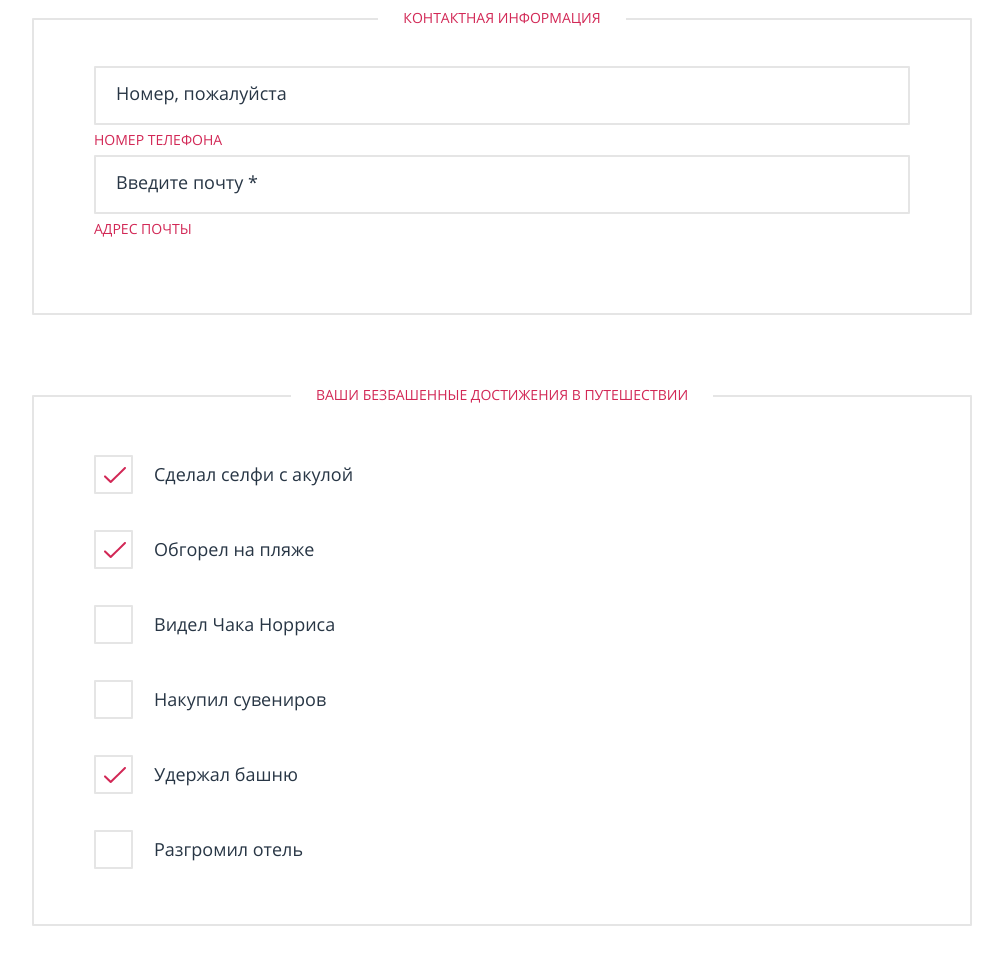
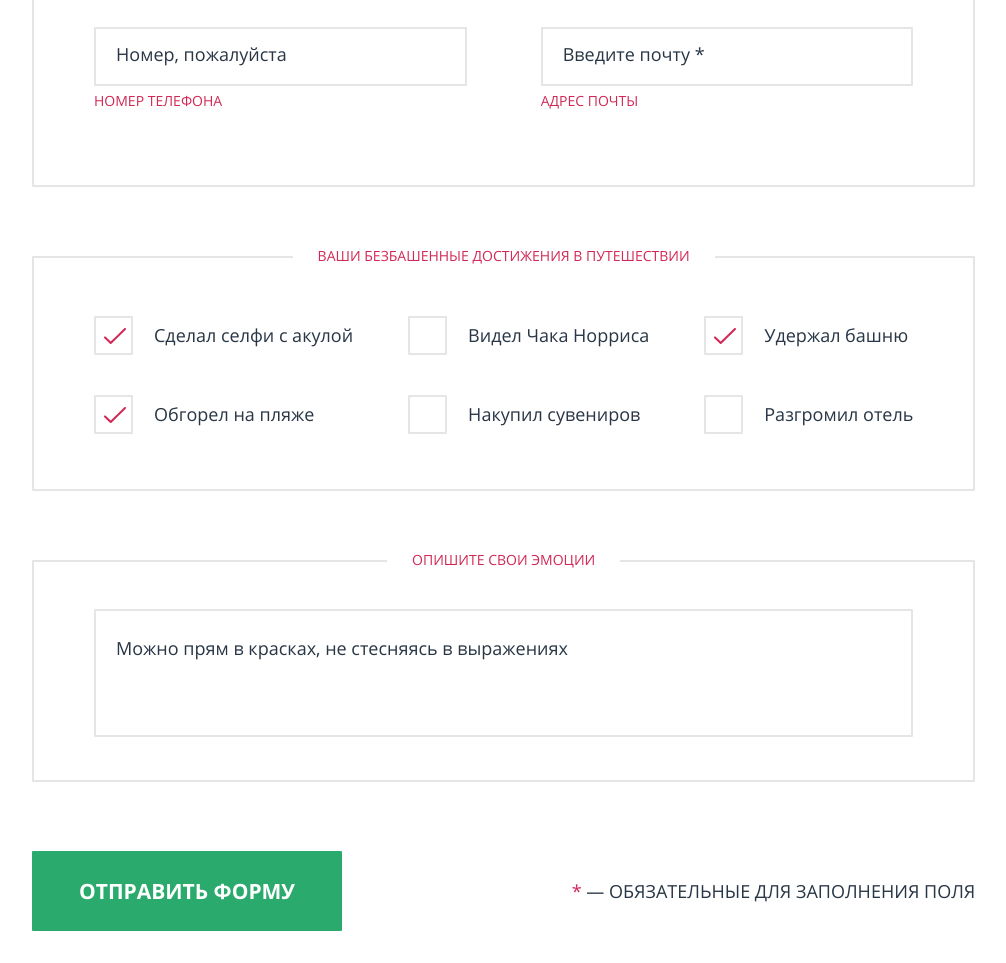
Before and after one commit to GrafLuck/1652277-pink-22, a website: page source/form.html in a window 1280 px wide. Shown: the part 676-1639 px from the top of the page, without its empty margins (138-1144 px from the left). Drawn offline with nearby package versions, Linux system fonts and the light colour scheme; files that its build step writes are made by us from their sources.

Commit message:
Продолжаю стилизовать страницу с формой

```diff
--- a/source/form.html
+++ b/source/form.html
@@ -67,8 +67,10 @@
           <h1 class="page-main__title title">Конкурс на самое безбашенное путешествие с Пинк</h1>
         </div>
       </div>
-      <p class="page-main__text container text">Поделитесь своей историей и получите шанс выиграть ценный приз — 1000  миль на вашу бонусную карту!</p>
-      <form class="form container container--only-desktop" method="POST" action="https://echo.htmlacademy.ru">
+      <div class="container container--only-desktop">
+        <p class="page-main__text text text--wide">Поделитесь своей историей и получите шанс выиграть ценный приз — 1000  миль на вашу бонусную карту! <span class="text text--wide text--tablet-visible">Пожалуйста, заполните форму ниже:</span>
+        </p>
+        <form class="form" method="POST" action="https://echo.htmlacademy.ru">
           <fieldset class="form__fieldset form__fieldset--name">
             <div class="container container--two-columns">
               <legend class="visually-hidden">Как Вас зовут?</legend>
@@ -92,27 +94,27 @@
             <div class="container container--two-columns ">
               <legend class="form__legend label">Ваши безбашенные достижения в путешествии</legend>
               <ul class="form__list form__list--border form__list--achieve">
-              <li class="form__item checkbox">
+                <li class="form__item form__item--checkbox checkbox">
                   <input class="visually-hidden checkbox__input" type="checkbox" name="achievement" value="selfi-shark" id="shark" checked>
                   <label class="checkbox__label label label--choice-input" for="shark">Сделал селфи с акулой</label>
                 </li>
-              <li class="form__item checkbox">
+                <li class="form__item form__item--checkbox checkbox">
                   <input class="visually-hidden checkbox__input" type="checkbox" name="achievement" value="burned-beach" id="beach" checked>
                   <label class="checkbox__label label label--choice-input" for="beach">Обгорел на пляже</label>
                 </li>
-              <li class="form__item checkbox">
+                <li class="form__item form__item--checkbox checkbox">
                   <input class="visually-hidden checkbox__input" type="checkbox" name="achievement" value="see-chuk" id="chuk">
                   <label class="checkbox__label label label--choice-input" for="chuk">Видел Чака Норриса</label>
                 </li>
-              <li class="form__item checkbox">
+                <li class="form__item form__item--checkbox checkbox">
                   <input class="visually-hidden checkbox__input" type="checkbox" name="achievement" value="buy-souvenirs" id="souvenirs">
                   <label class="checkbox__label label label--choice-input" for="souvenirs">Накупил сувениров</label>
                 </li>
-              <li class="form__item checkbox">
+                <li class="form__item form__item--checkbox checkbox">
                   <input class="visually-hidden checkbox__input" type="checkbox" name="achievement" value="keep-tower" id="tower" checked>
                   <label class="checkbox__label label label--choice-input" for="tower">Удержал башню</label>
                 </li>
-              <li class="form__item checkbox">
+                <li class="form__item form__item--checkbox checkbox">
                   <input class="visually-hidden checkbox__input" type="checkbox" name="achievement" value="destroy-hotel" id="hotel">
                   <label class="checkbox__label label label--choice-input" for="hotel">Разгромил отель</label>
                 </li>
@@ -162,12 +164,15 @@
             </div>
           </fieldset>
           <div class="form__send">
-          <div class="container container--two-columns ">
+            <div class="container container--two-columns">
+              <div class="form__flex">
                 <button class="form__button button button--square" type="submit">Отправить форму</button>
-            <p class="form__footnote text text--uppercase"><span class="text text--attention">*</span> — обязательные поля</p>
+                <p class="form__footnote text text--uppercase"><span class="text text--attention">*</span> — обязательные <span class="text text--only-desktop">для заполнения</span> поля</p>
+              </div>
             </div>
           </div>
         </form>
+      </div>
     </main>
     <footer class="page-footer container">
       <a class="page-footer__logo logo">
--- a/source/sass/blocks/container.scss
+++ b/source/sass/blocks/container.scss
@@ -57,6 +57,7 @@
     padding-left: 0;
     padding-right: 0;
     width: auto;
+    height: 100%;
   }
 }
 
--- a/source/sass/blocks/form.scss
+++ b/source/sass/blocks/form.scss
@@ -28,6 +28,7 @@
       "emotion emotion"
       "send send";
     column-gap: 74px;
+    row-gap: 69px;
   }
 }
 
@@ -43,6 +44,10 @@
 
   @media (min-width: $tablet-width) {
     position: relative;
+  }
+
+  @media (min-width: $desktop-width) {
+    padding: 0;
   }
 }
 
@@ -112,17 +117,32 @@
   @media (min-width: $tablet-width) {
     padding: 46px 60px 69px 60px;
   }
+
+  @media (min-width: $desktop-width) {
+    display: grid;
+    grid-template-columns: 1fr 1fr;
+    column-gap: 74px;
+  }
 }
 
 .form__list--achieve {
   @media (min-width: $tablet-width) {
     padding: 60px 60px;
   }
+
+  @media (min-width: $desktop-width) {
+    display: grid;
+    grid-template-columns: max-content max-content max-content;
+    grid-template-rows: auto auto;
+    column-gap: 55px;
+    row-gap: 47px;
+    grid-auto-flow: column;
+  }
 }
 
 .form__list--emotion {
   @media (min-width: $tablet-width) {
-    padding: 47px 60px 53px 60px;
+    padding: 47px 60px 43px 60px;
   }
 }
 
@@ -151,6 +171,12 @@
   }
 }
 
+.form__item--checkbox {
+  @media (min-width: $desktop-width) {
+    margin-bottom: 0;
+  }
+}
+
 .form__legend {
   text-align: center;
   margin-bottom: 40px;
@@ -171,10 +197,30 @@
     background-color: white;
     max-width: max-content;
   }
+
+  @media (min-width: $desktop-width) {
+    top: -15px;
+  }
 }
 
 .form__textarea {
   margin-bottom: 10px;
+
+  @media (min-width: $tablet-width) {
+    margin-bottom: 0;
+  }
+}
+
+.form__flex {
+  display: flex;
+  flex-direction: column;
+  align-items: center;
+
+  @media (min-width: $tablet-width) {
+    flex-direction: row;
+    justify-content: space-between;
+    align-items: center;
+  }
 }
 
 .form__button {
--- a/source/sass/blocks/page-main.scss
+++ b/source/sass/blocks/page-main.scss
@@ -9,3 +9,12 @@
     margin-top: -110px;
   }
 }
+
+.page-main__text {
+  text-align: center;
+
+  @media (min-width: $tablet-width) {
+    width: 490px;
+    margin: 0 auto;
+  }
+}
--- a/source/sass/blocks/text.scss
+++ b/source/sass/blocks/text.scss
@@ -32,6 +32,22 @@
   color: $red;
 }
 
+.text--tablet-visible {
+    isplay: none;
+
+  @media (min-width: $tablet-width) {
+    display: inline;
+  }
+}
+
+.text--only-desktop {
+  display: none;
+
+  @media (min-width: $desktop-width) {
+    display: inline;
+  }
+}
+
 .text--narrow {
   line-height: 24px;
 }
--- a/source/sass/blocks/textarea.scss
+++ b/source/sass/blocks/textarea.scss
@@ -2,10 +2,11 @@
   display: block;
   box-sizing: border-box;
   width: 100%;
-  height: 197px;
+  min-height: 197px;
   border: 2px solid $dark-grey;
   border-radius: 1px;
   padding: 22px 20px;
+  resize: none;
 
   &::placeholder {
     font-family: "Open Sans", "Arial", sans-serif;
@@ -16,4 +17,8 @@
 
     color: $dark-blue;
   }
+
+  @media (min-width: $desktop-width) {
+    min-height: 128px;
+  }
 }
```
Lines whose indentation alone changed are shown as unchanged.
